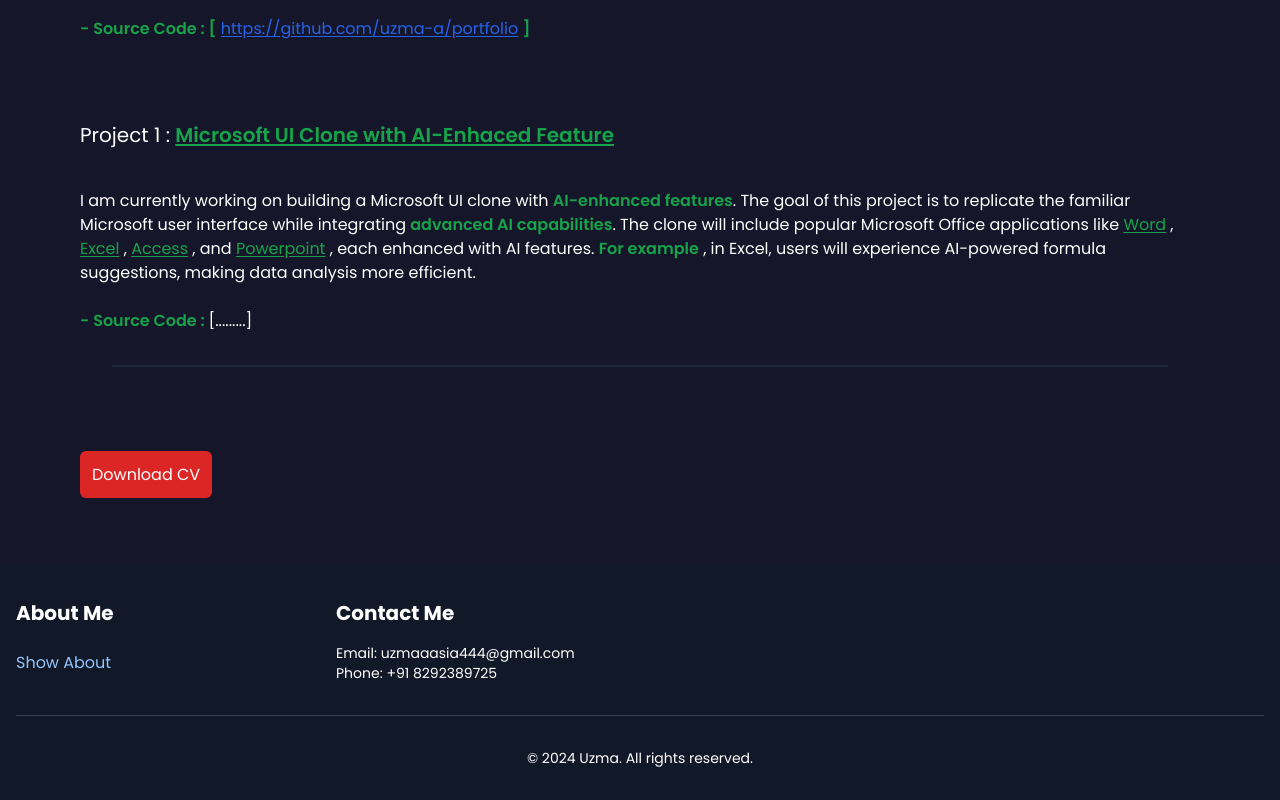
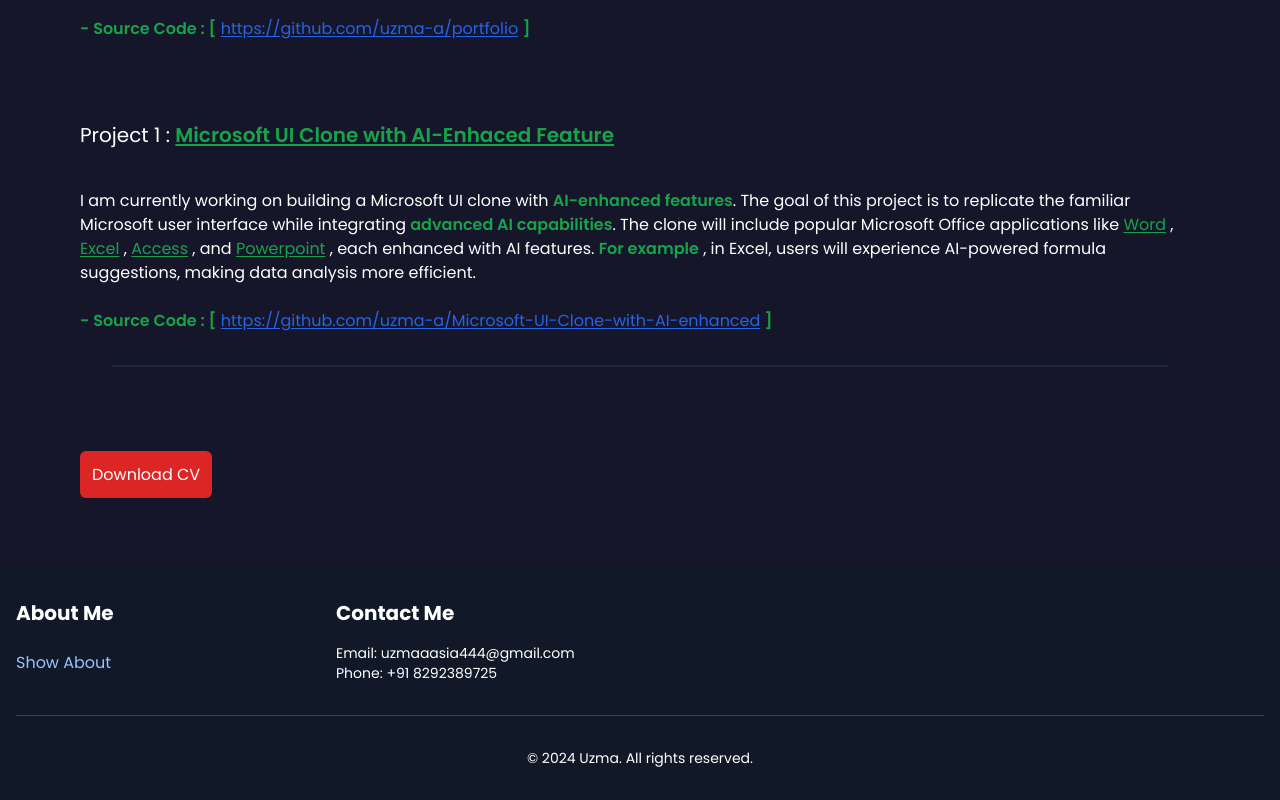
Before and after one commit to uzma-a/Portfolio, a React (Vite) app: page / in a window 1280 px wide. Shown: the part 2572-3372 px from the top of the page. Built offline with nearby package versions, Linux system fonts and the light colour scheme.

Commit message:
Updated index.html

```diff
--- a/src/Components/MyProject.jsx
+++ b/src/Components/MyProject.jsx
@@ -21,7 +21,7 @@
                 <h1 className='text-xl'>Project 1 : <span className='text-green-600 font-semibold underline underline-offset-2 decoration-2'>Microsoft UI Clone with AI-Enhaced Feature</span></h1>
                 <p className='mt-10'>I am currently working on building a Microsoft UI clone with <span className='text-green-600 font-semibold'>AI-enhanced features</span>. The goal of this project is to replicate the familiar Microsoft user interface while integrating <span className='text-green-600 font-semibold'>advanced AI capabilities</span>. The clone will include popular Microsoft Office applications like <span className='text-green-600 underline underline-offset-2 '>Word</span> , <span className='text-green-600 underline underline-offset-2 '>Excel</span> ,  <span className='text-green-600 underline underline-offset-2 '>Access</span> ,  and <span className='text-green-600 underline underline-offset-2 '>Powerpoint</span> , each enhanced with AI features. <span className='text-green-600 font-semibold'>For example</span> , in Excel, users will experience AI-powered formula suggestions, making data analysis more efficient.</p>
 
-                <p className='mt-6 '><span className='text-green-600 font-semibold '>- Source Code :  </span> [.........]</p>
+                <p className='mt-6 '><span className='text-green-600 font-semibold '>- Source Code :  [</span> <span className='text-blue-600 underline underline-offset-2 '><a href="https://github.com/uzma-a/Microsoft-UI-Clone-with-AI-enhanced" target="_blank" rel="noopener noreferrer"></a></span>  <a href="https://github.com/uzma-a/portfolio" target="_blank" rel="noopener noreferrer"><span className='text-blue-600 underline underline-offset-2 '>https://github.com/uzma-a/Microsoft-UI-Clone-with-AI-enhanced</span></a> <span className='text-green-600 font-semibold '> ]</span> </p>
             </div>
             <hr className='border-0 h-0.5 bg-slate-800 m-8' />
 
```
Also changed, not shown: public/vite.svg.
